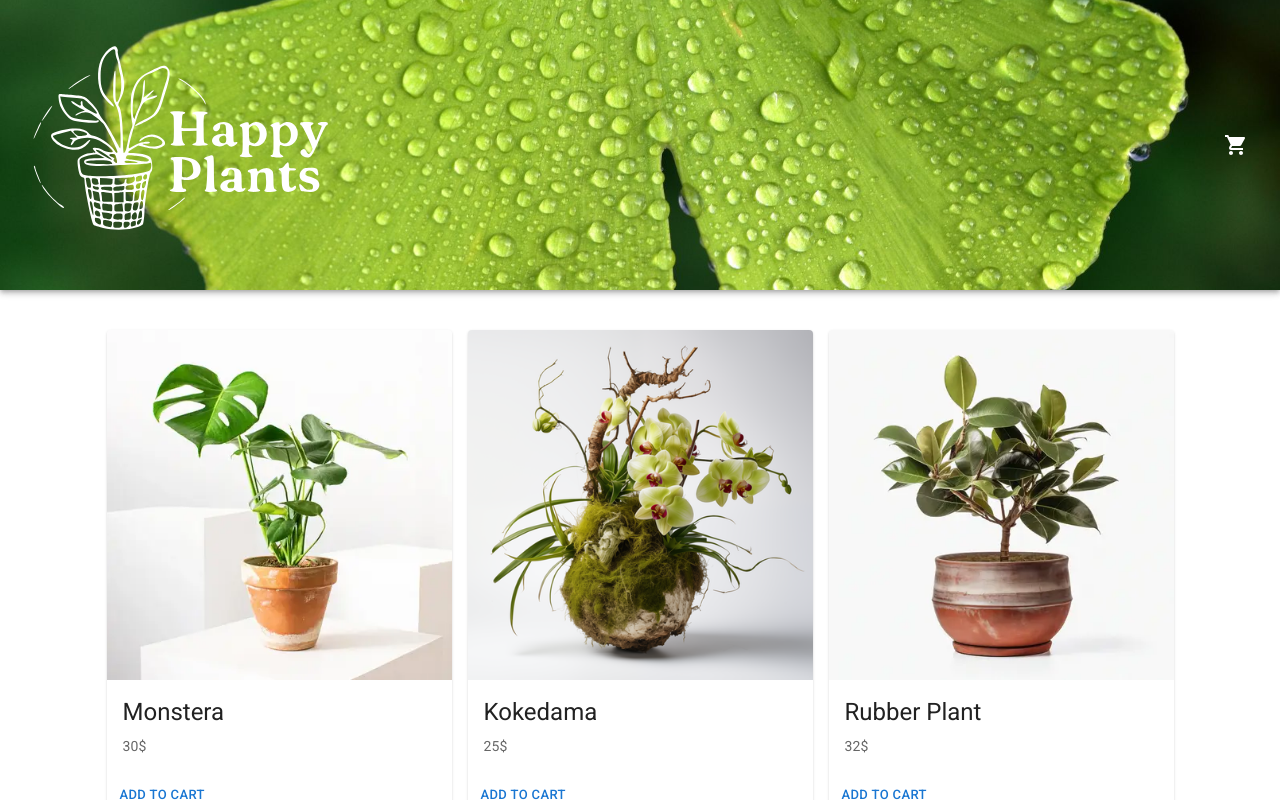
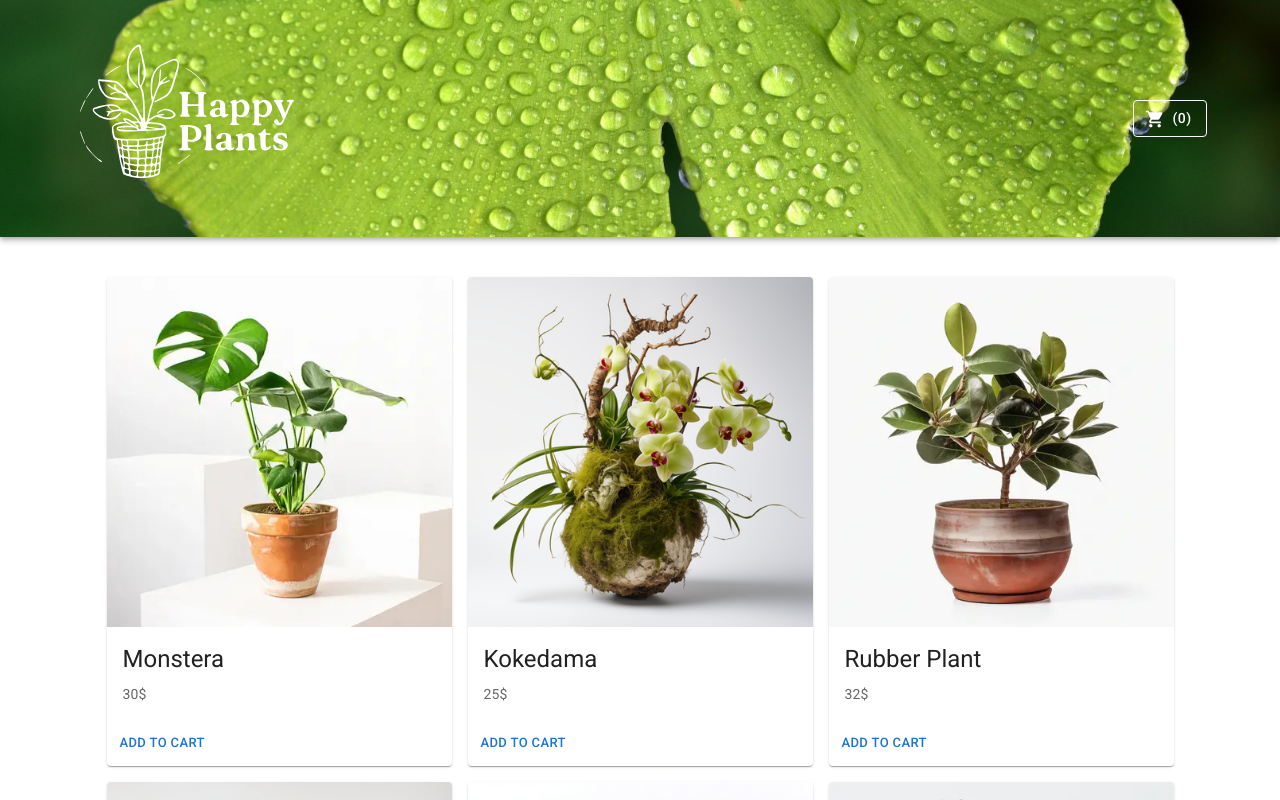
Before and after one commit to seguramaria/plant-web-app, a React (Vite) app: page / in a window 1280 px wide. Shown: the top 800 px of the page. Built offline with nearby package versions, Linux system fonts and the light colour scheme.

Commit message:
change header

```diff
--- a/src/components/Header.jsx
+++ b/src/components/Header.jsx
@@ -4,7 +4,6 @@ import {
   Box,
   Button,
   IconButton,
-  Link,
   Menu,
   MenuItem,
   Toolbar,
@@ -35,17 +34,14 @@ const Header = ({ cart }) => {
         backgroundPosition: 'center',
       }}
     >
-      <Toolbar sx={{ justifyContent: 'space-between', flexWrap: 'wrap' }}>
+      <Toolbar sx={{ justifyContent: 'space-evenly', alignItems: 'center' }}>
         <Box
           sx={{
-            flexBasis: { xs: '100%', md: '25%' },
-            textAlign: 'center',
+            width: '14rem',
             mb: 2,
           }}
         >
-          <Link href='index.html' width='40px'>
-            <CardMedia component='img' src='./img/logo.svg' alt='logo' />
-          </Link>
+          <CardMedia component='img' src='./img/logo.svg' alt='logo' />
         </Box>
         <Box
           sx={{
@@ -55,14 +51,20 @@ const Header = ({ cart }) => {
             alignItems: 'center',
           }}
         >
-          <IconButton
-            aria-controls='shopping-cart-menu'
-            aria-haspopup='true'
+          <Button
+            variant='outlined'
+            color='inherit'
+            startIcon={<ShoppingCartIcon />}
             onClick={handleCartClick}
-            color='inherit'
+            sx={{
+              '&:hover': {
+                backgroundColor: '#548954',
+                borderColor: '#548954',
+              },
+            }}
           >
-            <ShoppingCartIcon />
-          </IconButton>
+            (0)
+          </Button>
           <Menu
             id='shopping-cart-menu'
             anchorEl={anchorEl}
```
